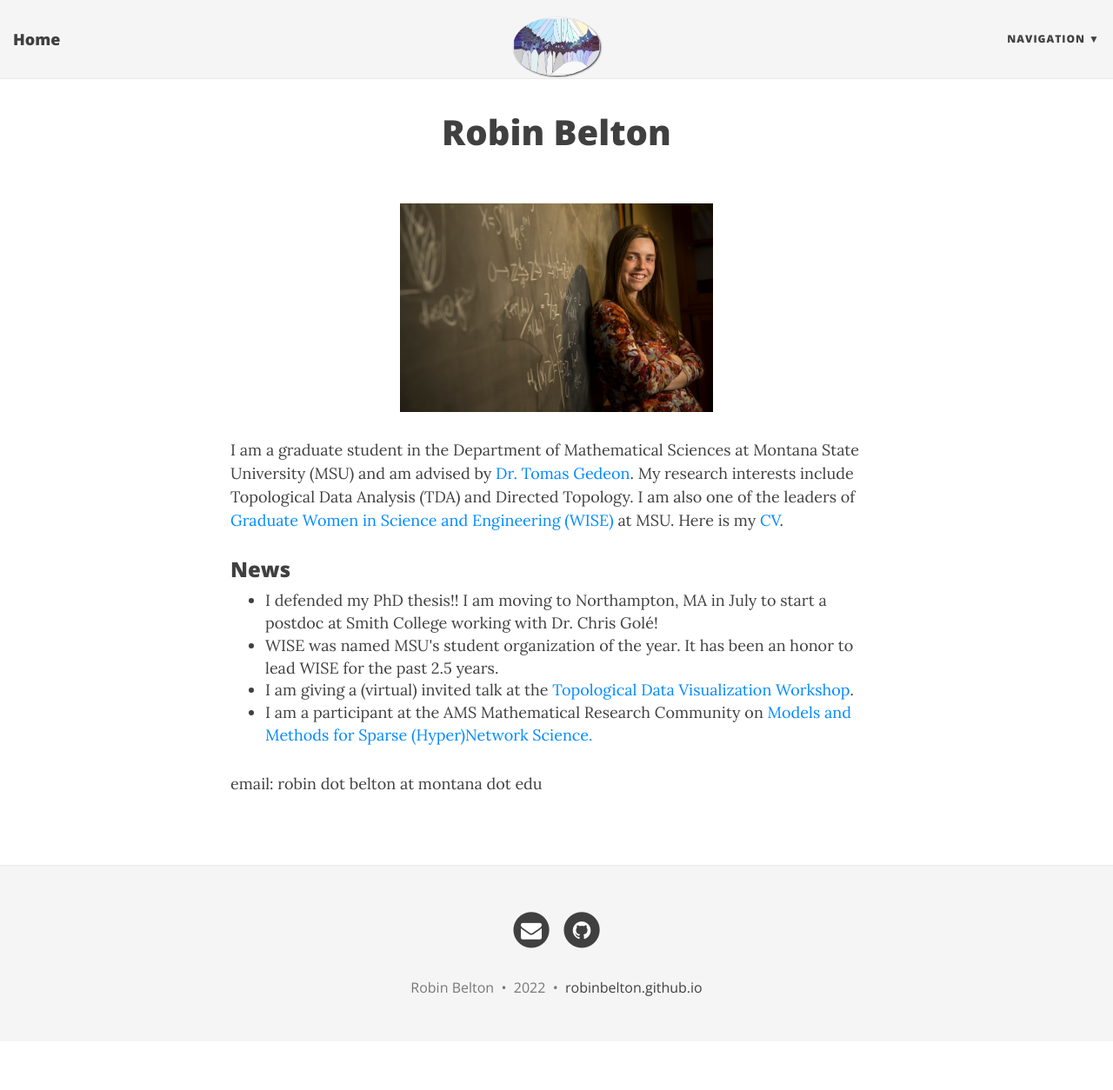
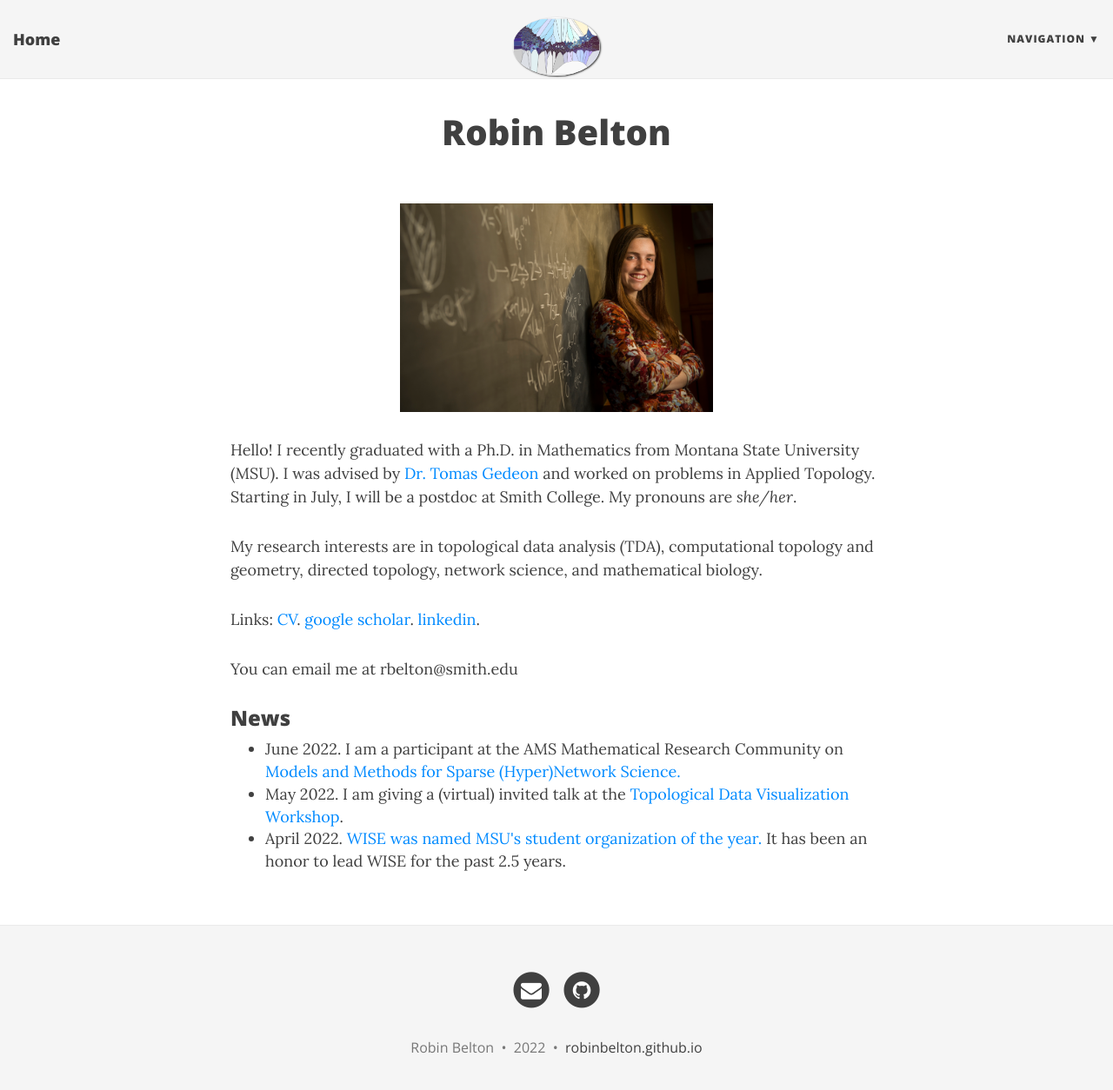
Before and after one commit to robinbelton/robinbelton.github.io, a Jekyll site: the page built from index.html, in a window 1280 px wide and 1267 px high. Shown: the top 1254 px of the window at 87% size. Built offline with Jekyll 4.4.1, drawn with Linux system fonts in a browser that asks for light colours; nearby versions of some CDN libraries; the list of posts is cut into pages by our own code.

Commit message:
Update main page

```diff
--- a/index.html
+++ b/index.html
@@ -7,17 +7,21 @@ use-site-title: true
 
 <p style="text-align:center;"><img src="robin.jpg" width = "360" height = "240">
 
-<p>I am a graduate student in the Department of Mathematical Sciences at Montana State University (MSU) and am advised by <a href ="https://math.montana.edu/gedeon/"> Dr. Tomas Gedeon</a>. My research interests include Topological Data Analysis (TDA) and Directed Topology. I am also one of the leaders of <a href="https://www.montana.edu/wise/"> Graduate Women in Science and Engineering (WISE)</a> at MSU. Here is my <a href="http://robinbelton.github.io//BeltonCVwebsite.pdf">CV</a>.
+<p> Hello! I recently graduated with a Ph.D. in Mathematics from Montana State University (MSU). I was advised by <a href ="https://math.montana.edu/gedeon/"> Dr. Tomas Gedeon</a> and worked on problems in Applied Topology. Starting in July, I will be a postdoc at Smith College. My pronouns are <em>she/her</em>. </p>
+
+<p> My research interests are in topological data analysis (TDA), computational topology and geometry, directed topology, network science, and mathematical biology. </p>
+
+<p> Links: <a href="http://robinbelton.github.io//BeltonCVwebsite.pdf">CV</a>. <a href="https://scholar.google.com/citations?user=v_c8ueIAAAAJ&hl=en&oi=ao">google scholar</a>.
+<a href="https://www.linkedin.com/in/robin-belton-4511691b0/">linkedin</a>. </p>
+
+<p> You can email me at rbelton@smith.edu </p>
+
 
 <h3>News</h3>
 <ul>
-    <li> I defended my PhD thesis!! I am moving to Northampton, MA in July to start a postdoc at Smith College working with Dr. Chris Gol&eacute;!
+    <li>June 2022. I am a participant at the AMS Mathematical Research Community on <a href="https://www.ams.org/programs/research-communities/2022MRC-HyperNet">Models and Methods for Sparse (Hyper)Network Science.</a>
+    <li>May 2022. I am giving a (virtual) invited talk at the <a href="https://homepage.divms.uiowa.edu/~idarcy/CONF/TDV.html">Topological Data Visualization Workshop</a>.
     </li>
-    <li> WISE was named MSU's student organization of the year. It has been an honor to lead WISE for the past 2.5 years.
+    <li>April 2022. <a href="https://www.montana.edu/news/22031/students-to-be-honored-at-msu-s-99th-annual-day-of-student-recognition">WISE was named MSU's student organization of the year.</a> It has been an honor to lead WISE for the past 2.5 years.
     </li>
-    <li> I am giving a (virtual) invited talk at the <a href="https://homepage.divms.uiowa.edu/~idarcy/CONF/TDV.html">Topological Data Visualization Workshop</a>.
-    </li>
-    <li> I am a participant at the AMS Mathematical Research Community on <a href="https://www.ams.org/programs/research-communities/2022MRC-HyperNet">Models and Methods for Sparse (Hyper)Network Science.</a>
 </ul>
-
-<p> email: robin dot belton at montana dot edu
```
